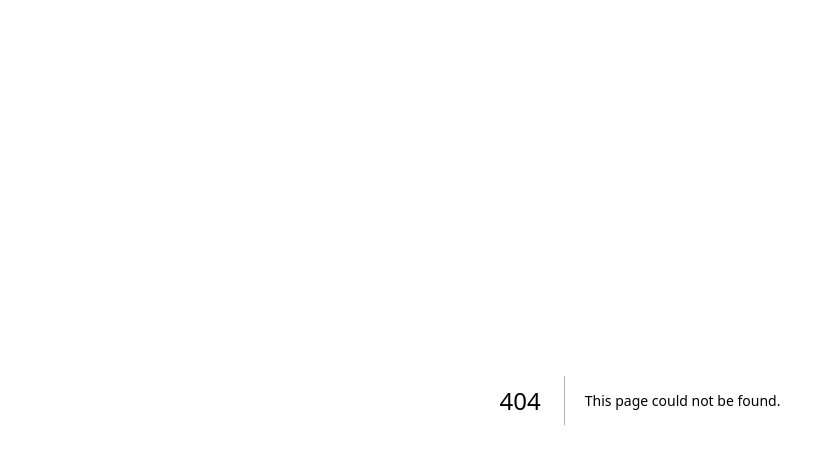
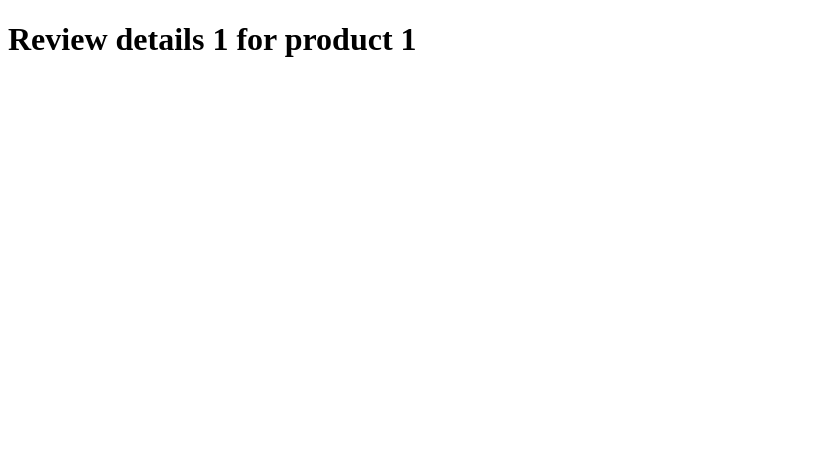
Before and after one commit to Letnightcoder/NextJS-Proctice, a Next.js app: page /products/1/reviews/1 in a window 1280 px wide. Before the commit this address had no page. Shown: the top 464 px of the page, without its empty margins (0-835 px from the left). Built offline with nearby package versions, Linux system fonts and the light colour scheme.

Commit message:
setup nested dynamic routes function

```diff
--- a/src/app/products/[productId]/page.tsx
+++ b/src/app/products/[productId]/page.tsx
@@ -1,4 +1,8 @@
-export default async function ProductDetails({ params }: { params: Promise<{ productId: string }> }) {
+export default async function ProductDetails({
+  params,
+}: {
+  params: Promise<{ productId: string }>;
+}) {
   const { productId } = await params;
   return (
     <div>
--- /dev/null
+++ b/src/app/products/[productId]/reviews/[reviewId]/page.tsx
@@ -0,0 +1,12 @@
+export default async function ReviewDetails({
+  params,
+}: {
+  params: Promise<{ productId: string; reviewId: string }>;
+}) {
+  const { productId, reviewId } = await params;
+  return (
+    <div>
+      <h1>Review details {reviewId} for product {productId}</h1>
+    </div>
+  );
+}
```
Also changed, not shown: src/app/products/[productId]/reviews/page.tsx (added, +7 -0 lines).
